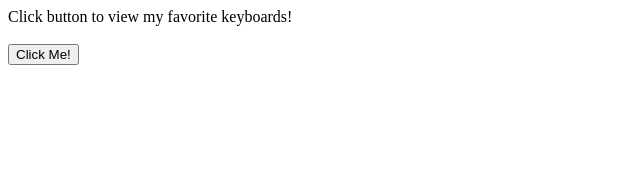
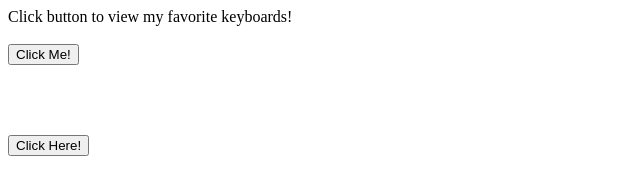
Before and after one commit to cmoody2/JavaScript_Assignments, a plain HTML site: page basic_javascript_projects/project2_functions/index.html in a window 1280 px wide. Shown: the whole page, without its empty margins (0-640 px from the left). Drawn offline with Linux system fonts and the light colour scheme.

Commit message:
append_new_task

```diff
--- a/basic_javascript_projects/project2_functions/index.html
+++ b/basic_javascript_projects/project2_functions/index.html
@@ -14,5 +14,7 @@
             <br><br>
             <p id="favKeyboards"></p>                                   <!--create paragraph that calls and prints method with id='favKeyboards'-->
 
+            <br><br>
+            <button id="concatenate" onclick="stringConcat()">Click Here!</button>      <!--call function 'stringConcat' that calls the method with id="concatenate" to a button element-->
     </body>
 </html>
--- a/basic_javascript_projects/project2_functions/js/main.js
+++ b/basic_javascript_projects/project2_functions/js/main.js
@@ -5,3 +5,9 @@ function display() {                                                    //create
     var result = A +' and '+ B;                                             //assign variable 'result' equal to variables 'A' and 'B' concatenated
     document.getElementById('favKeyboards').innerHTML = result;              //assign document.getElementByID method an ID of 'favKeyboards'
 }
+
+function stringConcat() {                                               //create function 'stringConcat'
+    var sentence = "Keyboards are luxury items, ";                       //assign variable 'sentence' a string value
+    sentence += "but they save lives!";                                   //use "+=" operator to concatenate new string to variable 'sentence'
+    document.getElementById("concatenate").innerHTML = sentence;           //create method document.getElementById with id='concatenate'
+}
```
